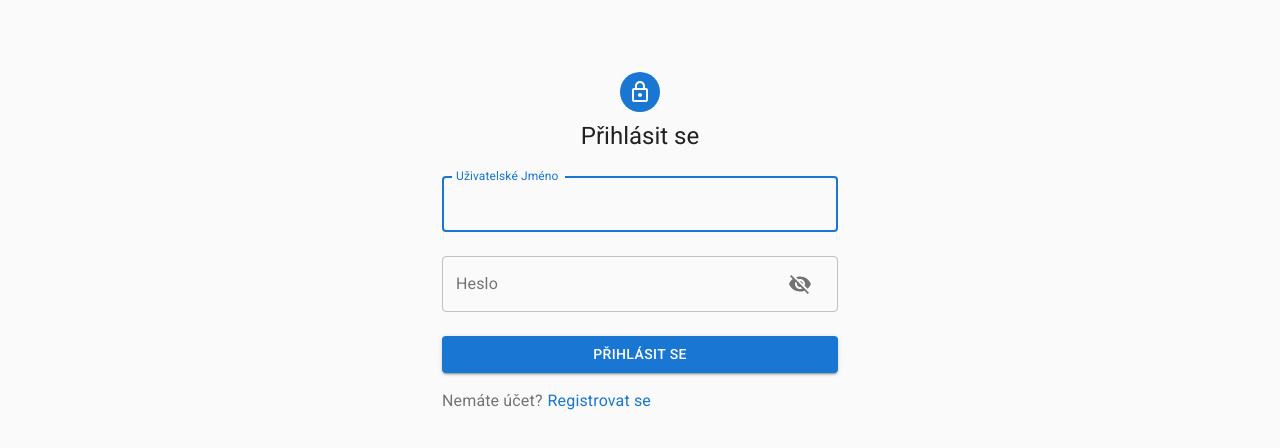
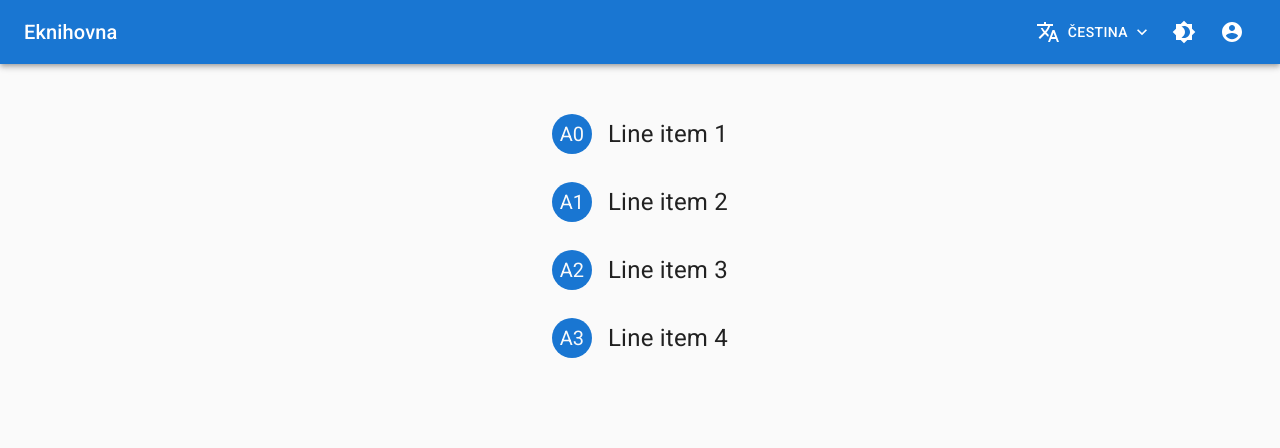
Before and after one commit to plechipt/elibrary-app, a React (Create React App) app: page /users in a window 1280 px wide. Shown: the top 448 px of the page. Built offline with nearby package versions, Linux system fonts and the light colour scheme; no server answers.

Commit message:
created Users component

```diff
--- a/src/App.js
+++ b/src/App.js
@@ -13,6 +13,7 @@ import CssBaseline from "@material-ui/core/CssBaseline";
 import { createMuiTheme, ThemeProvider } from "@material-ui/core/styles";
 
 import Navbar from "./components/Navbar/Navbar";
+import Users from "./components/Users/Users";
 import Books from "./components/Books/Books";
 import Message from "./components/Message/Message";
 import UserBooks from "./components/Books/UserBooks";
@@ -21,7 +22,7 @@ import SignIn from "./components/Authentication/Login";
 import SignUp from "./components/Authentication/Register";
 
 const App = () => {
-  const [user, setUser] = useState(null);
+  const [user, setUser] = useState({ username: "TestUser", isSuperuser: true });
   const userValue = useMemo(() => ({ user, setUser }), [user, setUser]);
   const { data: meQuery, loading } = useQuery(USER_ME_QUERY, {
     fetchPolicy: "network-only",
@@ -83,16 +84,17 @@ const App = () => {
           <LanguageContext.Provider value={languageSelectedValue}>
             <CssBaseline />
             <header>
-              {user && loading === false ? (
+              {true && loading === false ? (
                 <Navbar darkMode={darkMode} setDarkMode={setDarkMode} />
               ) : null}
             </header>
             <main>
-              {user && loading === false ? (
+              {true && loading === false ? (
                 <MessageContext.Provider value={showMessageValue}>
                   <MessageContentContext.Provider value={messageContentValue}>
                     <Message />
                     <Switch>
+                      <Route path="/users" component={Users} />
                       <Route path="/my-books" component={UserBooks} />
                       <Route path="/">
                         <Books />
--- a/src/components/Navbar/ProfileMenu.js
+++ b/src/components/Navbar/ProfileMenu.js
@@ -14,8 +14,6 @@ const ProfileMenu = ({ isOpen, anchorEl, closeProfileMenu }) => {
 
   const { user } = useContext(UserContext);
   const { languageSelected } = useContext(LanguageContext);
-
-  console.log(user.isSuperuser);
 
   const handleOnLogout = async () => {
     await deleteTokens();
--- /dev/null
+++ b/src/components/Users/Users.css
@@ -0,0 +1,15 @@
+.users-container {
+  flex: 1;
+  display: flex;
+  justify-content: center;
+  width: 100%;
+}
+
+.user-item {
+  margin-top: 0.5rem !important;
+  max-width: 200%;
+}
+
+.text-item span {
+  font-size: 1.5rem;
+}
--- /dev/null
+++ b/src/components/Users/Users.js
@@ -0,0 +1,48 @@
+import React from "react";
+import "./Users.css";
+
+import { makeStyles } from "@material-ui/core/styles";
+import List from "@material-ui/core/List";
+import ListItem from "@material-ui/core/ListItem";
+import ListItemText from "@material-ui/core/ListItemText";
+import ListItemAvatar from "@material-ui/core/ListItemAvatar";
+import Avatar from "@material-ui/core/Avatar";
+
+const useStyles = makeStyles((theme) => ({
+  root: {
+    width: "100%",
+    maxWidth: 360,
+    backgroundColor: theme.palette.background.paper,
+  },
+  blue: {
+    backgroundColor: "#1976D2",
+  },
+}));
+
+const Users = () => {
+  const classes = useStyles();
+
+  return (
+    <div className="users-container">
+      <List width={500} className="users">
+        {[0, 1, 2, 3].map((value) => {
+          const labelId = `checkbox-list-secondary-label-${value}`;
+          return (
+            <ListItem className="user-item" key={value} button>
+              <ListItemAvatar>
+                <Avatar className={classes.blue}>A{value}</Avatar>
+              </ListItemAvatar>
+              <ListItemText
+                className="text-item"
+                id={labelId}
+                primary={`Line item ${value + 1}`}
+              />
+            </ListItem>
+          );
+        })}
+      </List>
+    </div>
+  );
+};
+
+export default Users;
```
